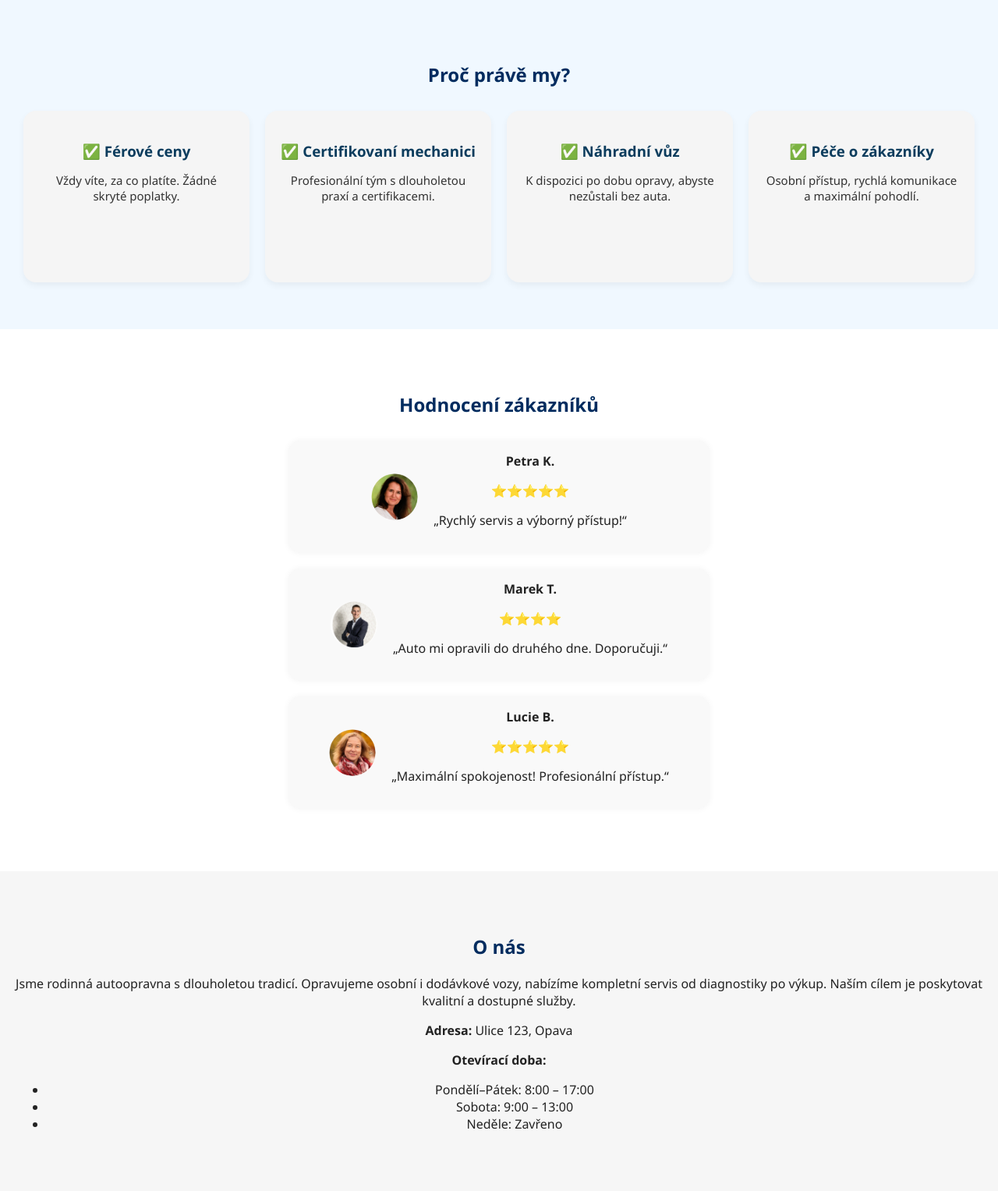
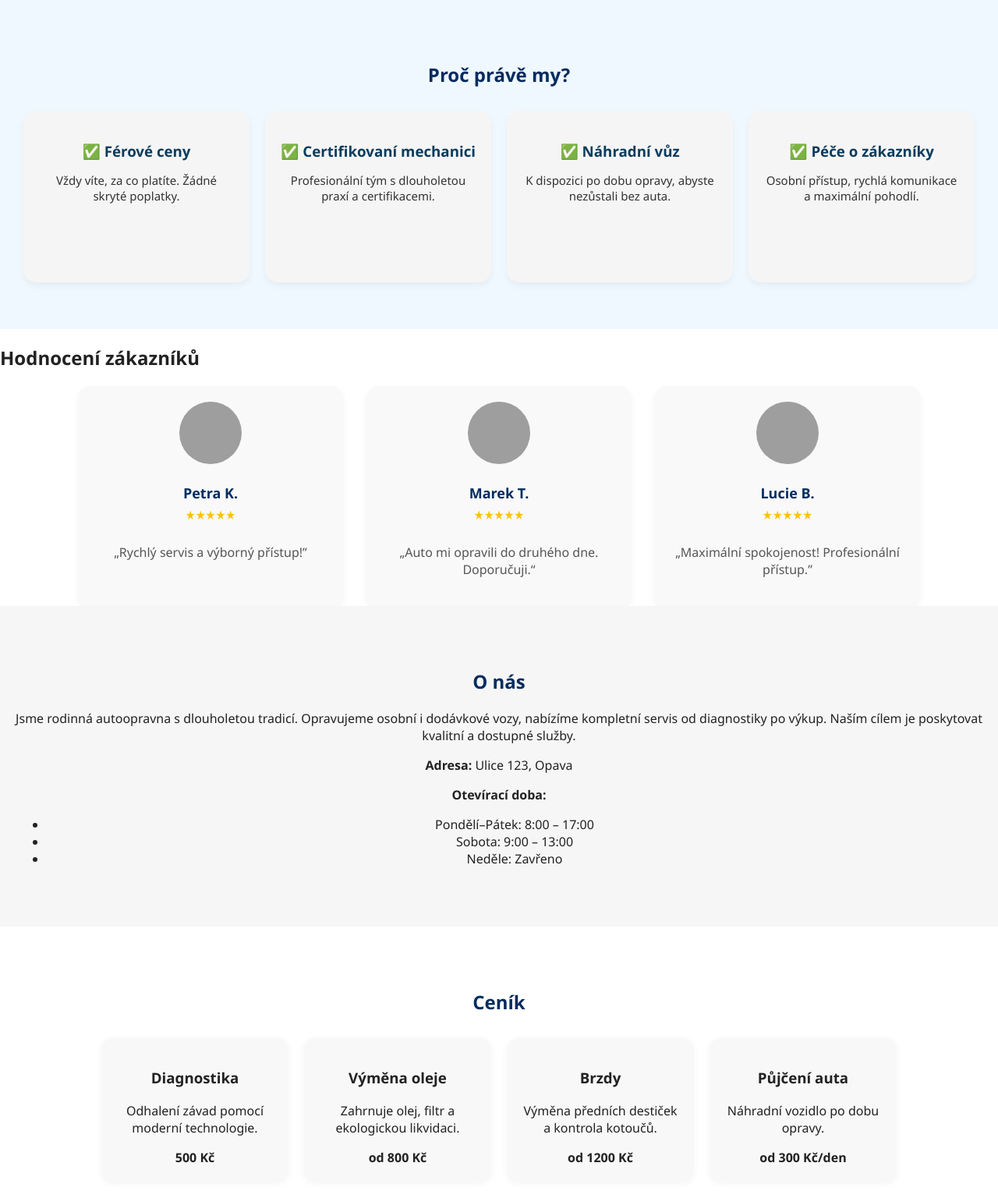
Before and after one commit to JakubBittner/Autoopravna_projekt, a Django app: page / in a window 1280 px wide. Shown: the part 1707-3234 px from the top of the page at 78% size. Run offline with Django 5.2, Linux system fonts and the light colour scheme; grey boxes are pictures that could not be loaded.

Commit message:
změna v css i html úprava hodnocení

```diff
--- a/hlavni/static/css/style.css
+++ b/hlavni/static/css/style.css
@@ -44,6 +44,10 @@ body {
   flex-direction: column;
   gap: 10px;
   margin-top: 20px;
+}
+
+.nav-links li a:hover {
+  color: #ff6600;
 }
 
 /* Mobilní toggle ikona */
@@ -214,36 +218,62 @@ body {
   color: #333;
 }
 
-/* Hodnocení */
-.reference {
-  padding: 60px 20px;
-  background-color: #ffffff;
+.reference .reviews-container {
+  display: flex;
+  flex-wrap: wrap;
+  justify-content: center;
+  gap: 30px; /* trošku větší mezery */
+}
+
+.review {
+  background: #f9f9f9;
+  border-radius: 15px;
+  padding: 20px;
+  width: 300px;
+  display: flex;
+  flex-direction: column;
+  align-items: center;
+  box-shadow: 0 4px 8px rgba(0,0,0,0.05);
+  transition: transform 0.3s ease;
+}
+
+.review:hover {
+  transform: scale(1.03);
+}
+
+.review img {
+  width: 80px;
+  height: 80px;
+  border-radius: 50%;
+  object-fit: cover;
+  margin-bottom: 15px;
+}
+
+.review h3 {
+  margin: 10px 0 5px;
+  font-size: 18px;
+  color: #002c5f;
+}
+
+.review .stars {
+  color: #ffc107;
+  margin-bottom: 10px;
+}
+
+.review p {
+  font-size: 16px;
+  color: #555;
   text-align: center;
 }
 
-.reference h2 {
-  color: #002c5f;
-  margin-bottom: 30px;
+/* Mobilní responsivita */
+@media (max-width: 768px) {
+  .reviews-container {
+    flex-direction: column;
+    align-items: center;
+  }
 }
 
-.review {
-  display: flex;
-  align-items: center;
-  justify-content: center;
-  gap: 20px;
-  margin: 20px auto;
-  max-width: 500px;
-  background: #f9f9f9;
-  border-radius: 15px;
-  padding: 15px 20px;
-  box-shadow: 0 0 8px rgba(0,0,0,0.05);
-}
-
-.review img {
-  width: 60px;
-  height: 60px;
-  border-radius: 50%;
-}
 
 /* O nás */
 .onas {
--- a/hlavni/templates/hlavni/index.html
+++ b/hlavni/templates/hlavni/index.html
@@ -9,7 +9,7 @@
 </head>
 <body>
   <nav class="navbar">
-    <div class="logo">Autoopravna Bittner</div>
+    <div class="logo">Autoopravna </div>
     <div class="menu-toggle" id="mobile-menu">&#9776;</div>
     <ul class="nav-links" id="nav-links">
       <li><a href="#sluzby">Služby</a></li>
@@ -88,33 +88,30 @@
     </div>
 </section>
 
-  <section class="reference" id="reference">
-    <h2>Hodnocení zákazníků</h2>
+<section class="reference">
+  <h2>Hodnocení zákazníků</h2>
+  <div class="reviews-container">
     <div class="review">
-      <img src="{% static 'img/profil1.png' %}" alt="profil" class="profil-vetsi">
-      <div>
-        <strong>Petra K.</strong>
-        <p>⭐⭐⭐⭐⭐</p>
-        <p>„Rychlý servis a výborný přístup!“</p>
-      </div>
+      <img src="{% static 'img/profil1.jpg' %}" alt="Petra">
+      <h3>Petra K.</h3>
+      <div class="stars">★★★★★</div>
+      <p>„Rychlý servis a výborný přístup!”</p>
     </div>
     <div class="review">
-      <img src="{% static 'img/profil2.png' %}" alt="profil">
-      <div>
-        <strong>Marek T.</strong>
-        <p>⭐⭐⭐⭐</p>
-        <p>„Auto mi opravili do druhého dne. Doporučuji.“</p>
-      </div>
+      <img src="{% static 'img/profil2.jpg' %}" alt="Marek">
+      <h3>Marek T.</h3>
+      <div class="stars">★★★★★</div>
+      <p>„Auto mi opravili do druhého dne. Doporučuji.“</p>
     </div>
     <div class="review">
-      <img src="{% static 'img/profil3.png' %}" alt="profil">
-      <div>
-        <strong>Lucie B.</strong>
-        <p>⭐⭐⭐⭐⭐</p>
-        <p>„Maximální spokojenost! Profesionální přístup.“</p>
-      </div>
+      <img src="{% static 'img/profil3.jpg' %}" alt="Lucie">
+      <h3>Lucie B.</h3>
+      <div class="stars">★★★★★</div>
+      <p>„Maximální spokojenost! Profesionální přístup.”</p>
     </div>
-  </section>
+  </div>
+</section>
+
 
   <section class="onas" id="onas">
     <h2>O nás</h2>
```
Also changed, not shown: hlavni/static/js/script.js (+20 -32 lines), db.sqlite3 (added).
